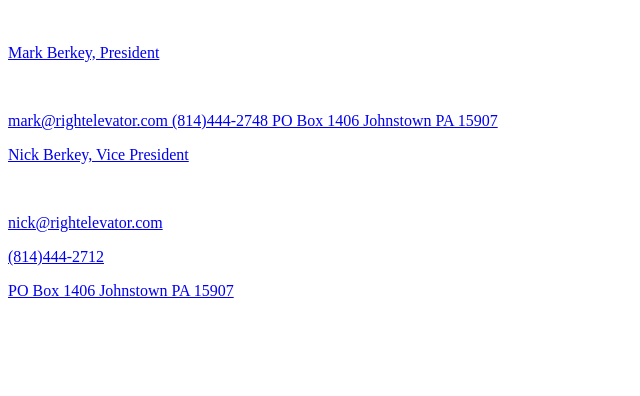
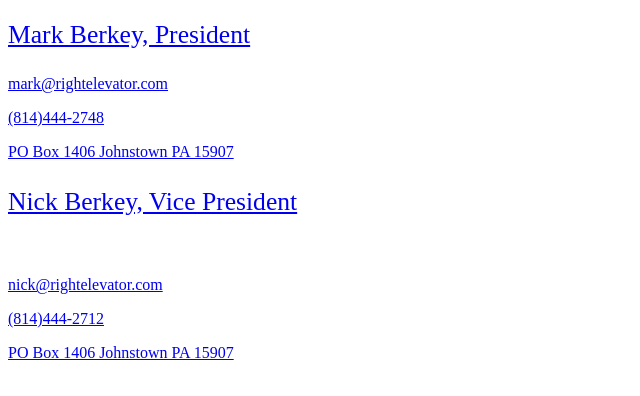
Before and after one commit to rightelevator/webpage, a plain HTML site: page contact.html in a window 1280 px wide. Shown: the part 264-660 px from the top of the page, without its empty margins (0-640 px from the left). Drawn offline with Linux system fonts and the light colour scheme.

Commit message:
Update contact.html

```diff
--- a/contact.html
+++ b/contact.html
@@ -3,17 +3,17 @@
 
 <title>Contact Us</title>
 </head>
-<body>
+
  <p> <a href="/index.html">
     <img border="0" alt="logo" src="/media/logo.jpg" width="300" height="250"></p>
-  <br>
-<p>Mark Berkey, President</p>
-<br>
-<p>mark@rightelevator.com
-  (814)444-2748
-  PO Box 1406 Johnstown PA 15907
- </p>
-<p>Nick Berkey, Vice President</p>
+
+<body>
+<p style="font-size:160%;">Mark Berkey, President</p>
+
+<p>mark@rightelevator.com</p>
+  <p>(814)444-2748</p>
+  <p>PO Box 1406 Johnstown PA 15907</p>
+<p style="font-size:160%;">Nick Berkey, Vice President</p>
 <br>
     <p>nick@rightelevator.com</p>
     <p>(814)444-2712</p>
```
